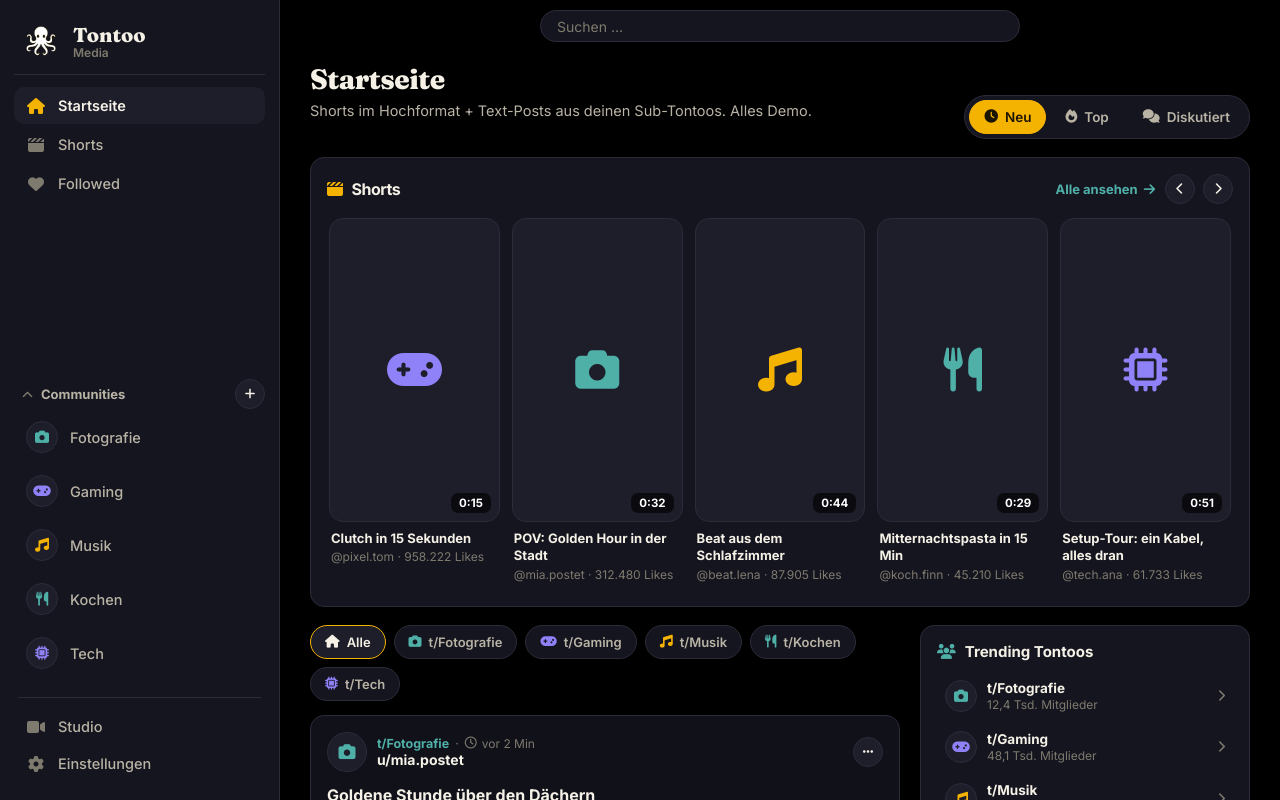
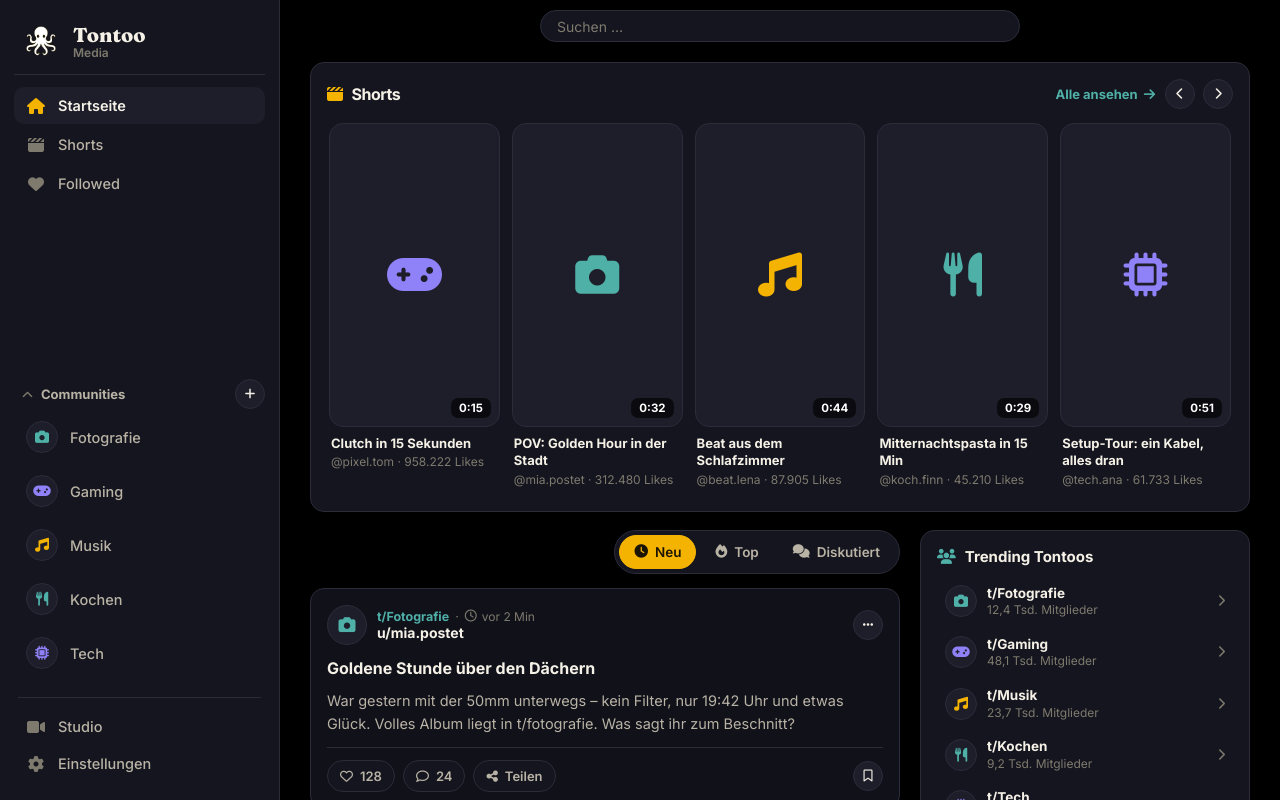
Before and after one commit to arlomu/TontooMedia, a React (Vite) app in the folder frontend/: page /app in a window 1280 px wide. Shown: the top 800 px of the page. Built offline with nearby package versions, Linux system fonts and the light colour scheme.

Commit message:
Startseite: Header-Text und Community-Chips entfernt, Sortierung als schmale Feed-Leiste

```diff
--- a/frontend/src/index.css
+++ b/frontend/src/index.css
@@ -683,9 +683,10 @@ main.app-wrap { max-width: none; padding: 0; }
 
 /* ---------- Startseite: Shorts-Shelf + Text-Feed (t/…) ---------- */
 .start-page { padding-bottom: 10px; }
-.start-head {
-  display: flex; align-items: flex-end; justify-content: space-between;
-  gap: 14px; flex-wrap: wrap; margin-bottom: 18px;
+/* Schmale Leiste über dem Feed (nur Sortierung, kein Titel-Text) */
+.feed-bar {
+  display: flex; justify-content: flex-end;
+  margin-bottom: 14px;
 }
 /* Toolbar: gefüllte lange Pille mit Icons (laut AGENTS.md) */
 .toolbar {
@@ -759,17 +760,6 @@ main.app-wrap { max-width: none; padding: 0; }
   gap: 20px; align-items: start; margin-top: 18px; width: 100%;
 }
 .feed-col { min-width: 0; }
-.chiprow { display: flex; flex-wrap: wrap; gap: 8px; margin-bottom: 14px; -webkit-overflow-scrolling: touch; }
-.chipbtn {
-  display: inline-flex; align-items: center; gap: 7px;
-  background: var(--surface); border: 1px solid var(--border); cursor: pointer;
-  color: var(--text-sec); font-family: var(--font-body);
-  font-size: 13px; font-weight: 600;
-  border-radius: 999px; padding: 8px 14px;
-  transition: border-color 0.13s, color 0.13s, background 0.13s, transform 0.1s;
-}
-.chipbtn:hover { border-color: var(--text-3rd); color: var(--text); transform: translateY(-1px); }
-.chipbtn.active { border-color: var(--brand); color: var(--text); background: var(--surface2); }
 
 .start-post { animation: rise 0.3s ease both; }
 @keyframes rise { from { opacity: 0; transform: translateY(10px); } }
@@ -862,19 +852,10 @@ main.app-wrap { max-width: none; padding: 0; }
   /* Topbar + Content: jeden Pixel nutzen, nichts quetscht */
   .app-topbar { gap: 8px; padding: 8px 0; }
   .app-search { max-width: none; }
-  .start-head { align-items: stretch; flex-direction: column; gap: 10px; margin-bottom: 14px; }
-  .app-title { font-size: 24px; }
+  .feed-bar { margin-bottom: 12px; }
   .toolbar { overflow-x: auto; max-width: 100%; align-self: stretch; }
   .toolbar .toolbtn { flex-shrink: 0; min-height: 40px; }
-  /* Chips: eine scrollbare Reihe statt Wand aus Pillen */
-  .chiprow {
-    flex-wrap: nowrap; overflow-x: auto;
-    margin: 0 -16px 12px; padding: 0 16px 6px;
-    scroll-snap-type: x proximity;
-  }
-  .chipbtn { flex-shrink: 0; scroll-snap-align: start; min-height: 40px; }
-  /* Shelf: volle Bildschirmbreite (edge-to-edge), Karten mit Peek */
-  .shelf { margin: 0 -16px; border-radius: 0; border-left: none; border-right: none; padding: 14px 0 12px; }
+  /* Shelf: volle Bildschirmbreite (edge-to-edge), Karten mit Peek */  .shelf { margin: 0 -16px; border-radius: 0; border-left: none; border-right: none; padding: 14px 0 12px; }
   .shelf-head { padding: 0 16px; }
   .shelf-actions .iconbtn { display: none; } /* mobil: wischen statt Pfeile */
   .shelf-scroll { padding: 2px 16px 8px; }
@@ -891,5 +872,5 @@ main.app-wrap { max-width: none; padding: 0; }
 }
 /* Große Touch-Targets überall mit Touchscreen */
 @media (pointer: coarse) {
-  .chipbtn, .toolbtn.sm { min-height: 40px; }
+  .toolbtn.sm { min-height: 40px; }
 }
--- a/frontend/src/pages/app/Start.jsx
+++ b/frontend/src/pages/app/Start.jsx
@@ -15,7 +15,6 @@ const commIdOf = (p) =>
 // darunter Text-Posts aus den Sub-Tontoos (t/…) + rechte Info-Spalte.
 export default function Start() {
   const [sort, setSort] = useState('neu')
-  const [comm, setComm] = useState('alle')
   const [liked, setLiked] = useState({})
   const [saved, setSaved] = useState({})
   const [copied, setCopied] = useState(null)
@@ -38,12 +37,11 @@ export default function Start() {
     }
   }, [ctx])
 
-  const sorted = [...DEMO_POSTS].sort((a, b) => {
+  const filtered = [...DEMO_POSTS].sort((a, b) => {
     if (sort === 'top') return b.likes - a.likes
     if (sort === 'diskutiert') return b.comments - a.comments
     return a.id - b.id
   })
-  const filtered = comm === 'alle' ? sorted : sorted.filter((p) => commIdOf(p) === comm)
 
   const shelfScroll = (dir) => {
     shelfRef.current?.scrollBy({ left: dir * 380, behavior: 'smooth' })
@@ -88,27 +86,6 @@ export default function Start() {
 
   return (
     <div className="app-page start-page">
-      <div className="start-head">
-        <div>
-          <h2 className="app-title">Startseite</h2>
-          <p className="app-sub">Shorts im Hochformat + Text-Posts aus deinen Sub-Tontoos. Alles Demo.</p>
-        </div>
-        <div className="toolbar" role="tablist" aria-label="Feed sortieren">
-          {SORTS.map((s) => (
-            <button
-              key={s.id}
-              type="button"
-              role="tab"
-              aria-selected={sort === s.id}
-              className={`toolbtn${sort === s.id ? ' active' : ''}`}
-              onClick={() => setSort(s.id)}
-            >
-              <i className={`fa-solid ${s.icon}`} /> {s.label}
-            </button>
-          ))}
-        </div>
-      </div>
-
       {/* Shorts: Hochkant-Shelf mit Quer-Scroll */}
       <section className="shelf" aria-label="Shorts">
         <div className="shelf-head">
@@ -149,28 +126,21 @@ export default function Start() {
       <div className="start-layout">
         {/* Text-Feed aus t/… */}
         <div className="feed-col">
-          <div className="chiprow" role="tablist" aria-label="Community filtern">
+          <div className="feed-bar">
+            <div className="toolbar" role="tablist" aria-label="Feed sortieren">
+              {SORTS.map((s) => (
                 <button
+                  key={s.id}
                   type="button"
                   role="tab"
-              aria-selected={comm === 'alle'}
-              className={`chipbtn${comm === 'alle' ? ' active' : ''}`}
-              onClick={() => setComm('alle')}
+                  aria-selected={sort === s.id}
+                  className={`toolbtn${sort === s.id ? ' active' : ''}`}
+                  onClick={() => setSort(s.id)}
                 >
-              <i className="fa-solid fa-house" /> Alle
-            </button>
-            {COMMUNITIES.map((c) => (
-              <button
-                key={c.id}
-                type="button"
-                role="tab"
-                aria-selected={comm === c.id}
-                className={`chipbtn${comm === c.id ? ' active' : ''}`}
-                onClick={() => setComm(c.id)}
-              >
-                <i className={`fa-solid ${c.icon} ${c.color}`} /> t/{c.name}
+                  <i className={`fa-solid ${s.icon}`} /> {s.label}
                 </button>
               ))}
+            </div>
           </div>
 
           <div className="app-feed">
@@ -251,14 +221,6 @@ export default function Start() {
                 </article>
               )
             })}
-            {filtered.length === 0 && (
-              <div className="post empty">
-                <p className="posttext">Hier ist noch nichts – schau in einer anderen Community vorbei.</p>
-                <button type="button" className="btn btn-ghost btn-sm" onClick={() => setComm('alle')}>
-                  <i className="fa-solid fa-rotate-left" /> Alle anzeigen
-                </button>
-              </div>
-            )}
           </div>
           <p className="feed-hint">Tipp: Rechtsklick auf einen Post öffnet das Beitrags-Menü.</p>
         </div>
```
Lines whose indentation alone changed are shown as unchanged.
